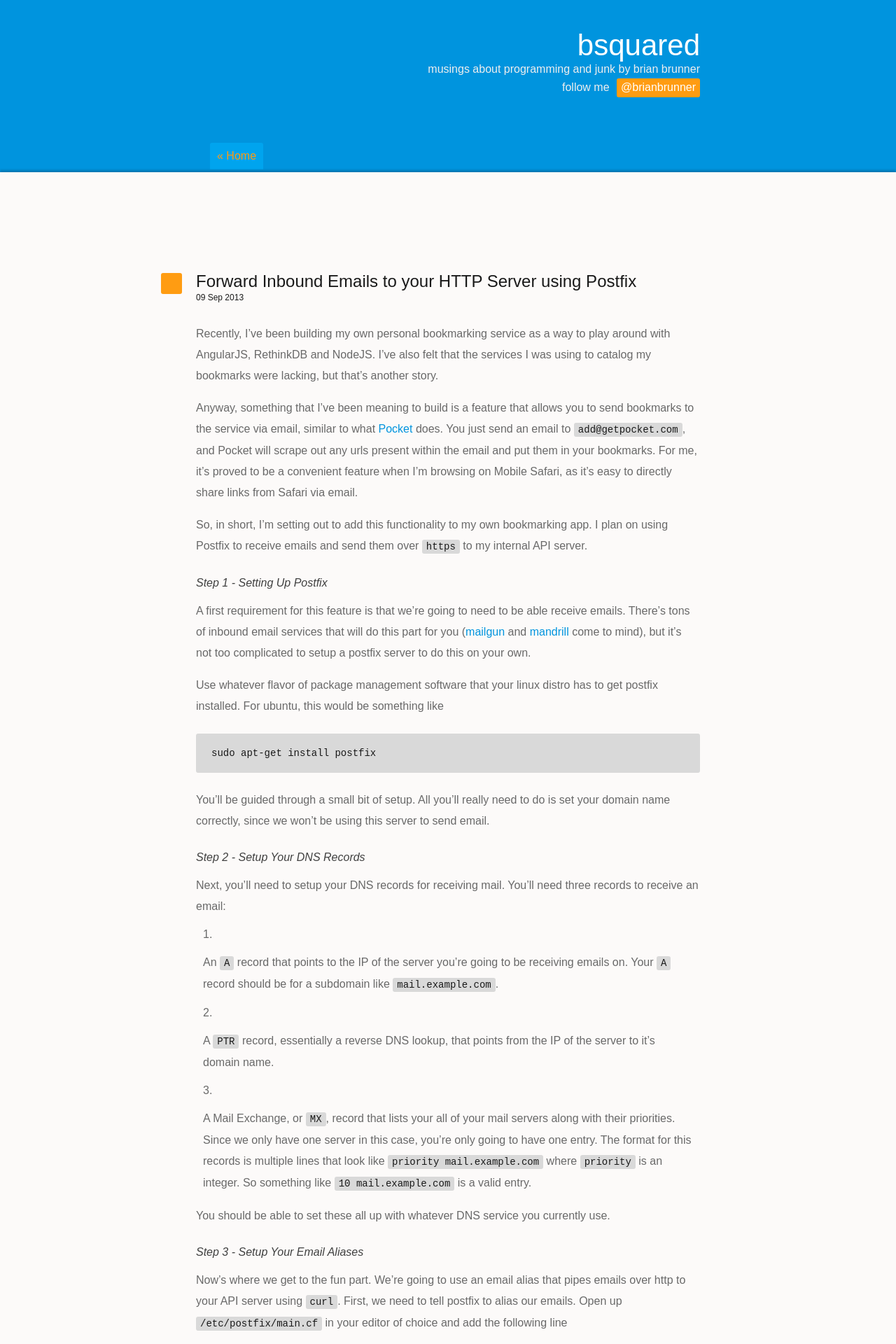
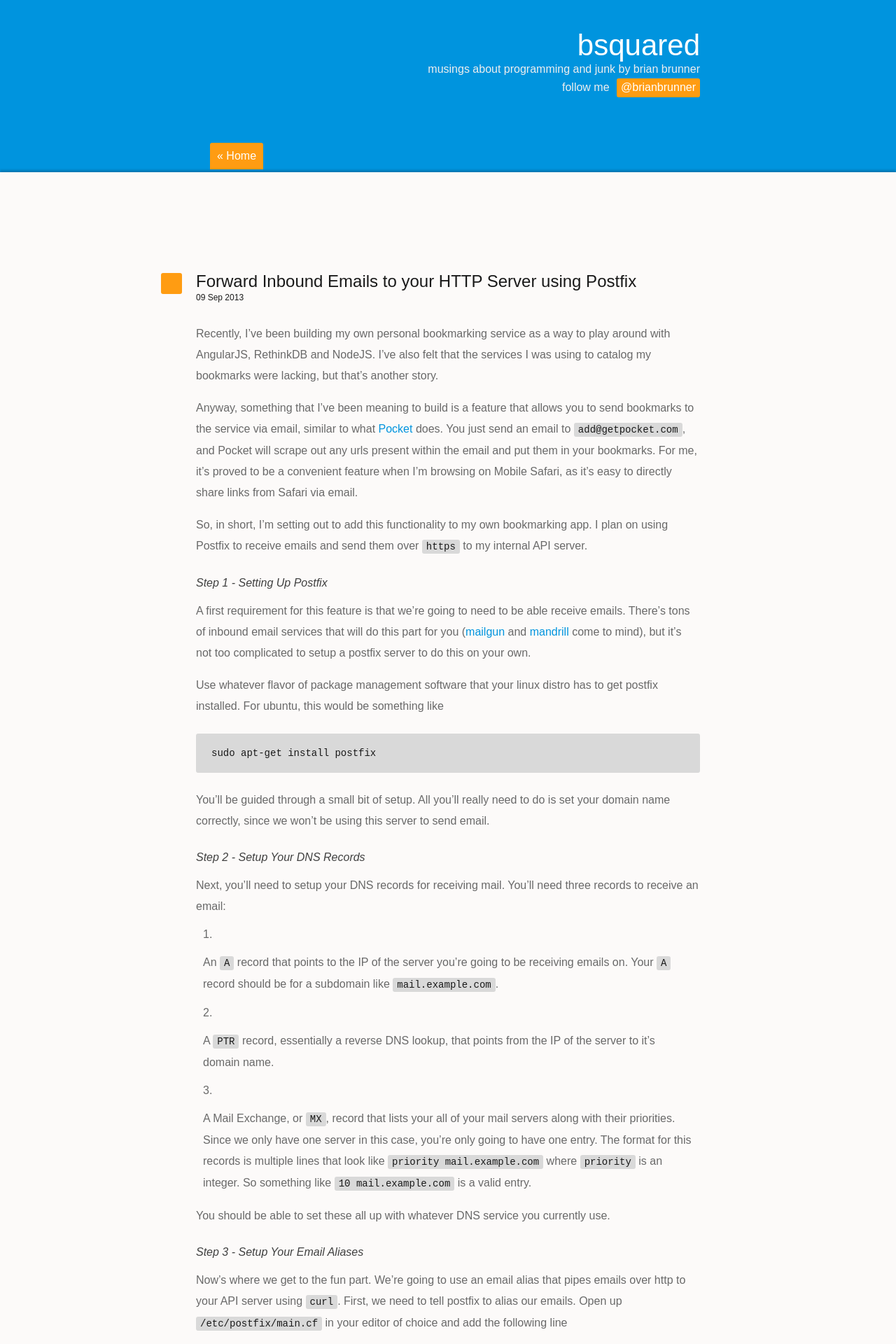
Before and after one commit to brianbrunner/brianbrunner.github.io, a Jekyll site: the page built from _posts/2013-09-09-postfix.markdown, in a window 1280 px wide. Shown: the top 1920 px of the page at 70% size. Built offline with Jekyll 4.4.1, drawn with Linux system fonts in a browser that asks for light colours; nearby versions of some CDN libraries; comment, search, counter and statistics services are not loaded.

Commit message:
MAED THINGS PRETTIAR

```diff
--- a/css/style.css
+++ b/css/style.css
@@ -56,6 +56,7 @@
   background-color: #fcfaf9;
 }
 a, a:visited {
+  word-wrap: break-word;
   text-decoration: none;
   color: #0094DE !important;
 }
@@ -110,13 +111,13 @@
   left: 50%;
   margin-left: -340px;
   padding: 10px;
-  color: #FF9C12 !important;
-  background-color: #00A4EE;
+  color: #fff !important;
+  background-color: #FF9C12;
   border-top-left-radius: 3px;
   border-top-right-radius: 3px;
 }
 body .content .back:hover {
-  color: #ffc53a !important;
+  background-color: #ffc53a !important;
 }
 article {
   position: relative;
@@ -224,6 +225,10 @@
   article .title {
     margin-top: 60px;
   }
+  article p, article li, article code, article pre {
+    font-size: 14px;
+    line-height: 28px;
+  }
   article .title:before {
     left: 3px;
     top: -36px;
@@ -235,14 +240,14 @@
     margin-top:10px;
   }
   .head {
-    margin-bottom: 30px;
+    margin-bottom: 40px;
   }
   .pagination {
      margin-top: 30px;
   }
   body .content .back {
     position:absolute;
-    margin-left: -140px;
-    top: 180px;
+    margin-left: -155px;
+    top: 190px;
   }
 }
```
